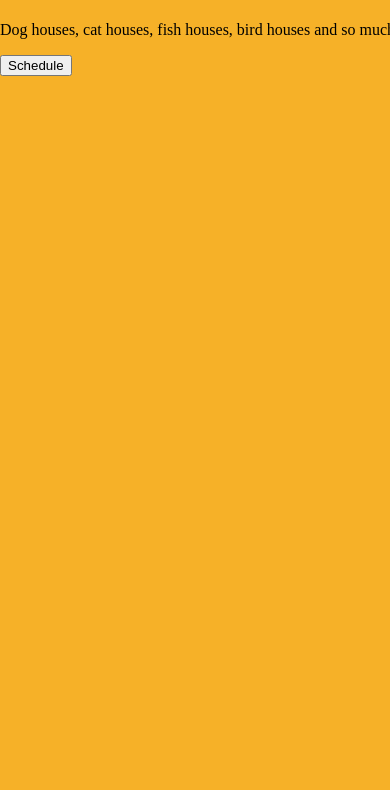
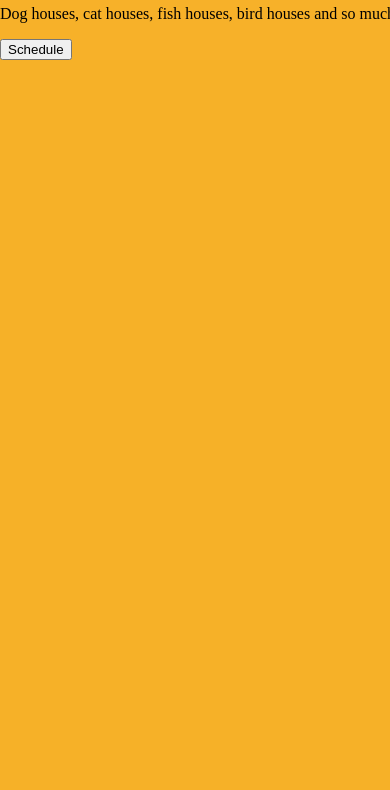
Before and after one commit to nubbie32/FInal-project-code-louisville, a plain HTML site: page index.html in a window 390 px wide. Shown: the part 564-1354 px from the top of the page. Drawn offline with Linux system fonts and the light colour scheme.

Commit message:
happy modification

```diff
--- a/mobile.css
+++ b/mobile.css
@@ -85,17 +85,14 @@ ul {
   }
 
   .cute {
-    background-image: url("images/puppy-hero-bg.jpg");
-    display: flex;
-    flex: wrap;
-    flex-direction: column;
-    flex-wrap: wrap;
-    align-content: flex-start;
-    justify-content: flex-start;
-    align-items: flex-start;
+    background-color: #F7B129 ;
   }
+   images/puppy-hero-bg.jpg {
+     height: 75px;
+     width: 75px;
+   }
 
-  .pets {
+   .pets{
     display: flex;
   }
 
```
